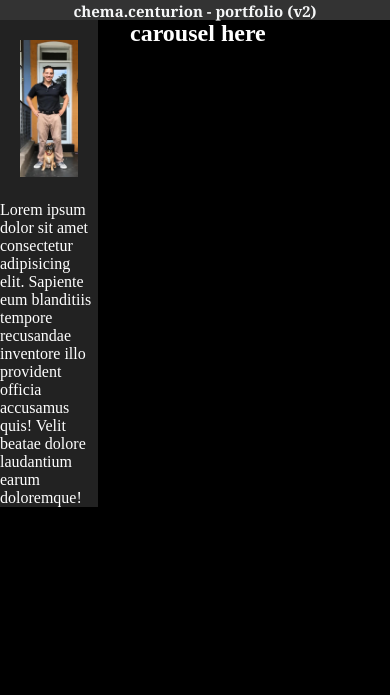
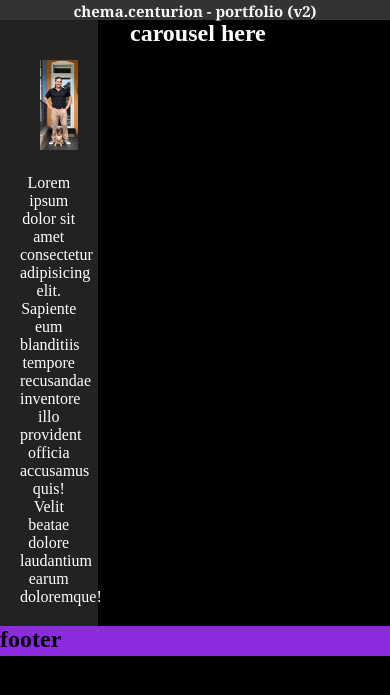
Before and after one commit to chemacenturion/Portfolio-v2, a plain HTML site: page index.html in a window 390 px wide. Shown: the part 87-782 px from the top of the page. Drawn offline with Linux system fonts and the light colour scheme.

Commit message:
adding footer and further responsive features

```diff
--- a/assets/styles.css
+++ b/assets/styles.css
@@ -5,7 +5,6 @@
 }
 
 body, html {
-    height: 100%;
     background: black;
 }
 
@@ -44,14 +43,23 @@ body, html {
     width: 25vw;
     color: white;
     background-color: rgb(34, 34, 34);
+    justify-content: center;
+    text-align: center;
+    padding: 20px;
 }
 
     .bio img {
         height: auto;
-        width: 25vw;
+        width: 20vw;
         padding: 20px;
     }
 
 .repo {
     color: white;
 }
+
+.footer {
+    background-color: blueviolet;
+    height: 30px;
+    width: 100vw;
+}
--- a/index.html
+++ b/index.html
@@ -3,18 +3,19 @@
 <head>
     <meta charset="UTF-8">
     <meta http-equiv="X-UA-Compatible" content="IE=edge">
-    <meta name="viewport" content="width=device-width, initial-scale=1.0, user-scalable=yes">
+    <meta name="viewport" content="width=device-width, initial-scale=1.0">
     <link rel="stylesheet" href="./assets/styles.css">
     <title>Document</title>
 </head>
+
 <body>
+    <header class= "hero-banner">
+        <nav class="navbar" id="navigate">
+            <img class= "banner" src= "./assets/images/Screenshot (87).png"></img>
+                <h2>chema.centurion - portfolio (v2)</h2>
+        </nav>
+    </header>
     <main>
-        <header class= "hero-banner">
-            <nav class="navbar" id="navigate">
-                <img class= "banner" src= "./assets/images/Screenshot (87).png"></img>
-                    <h2>chema.centurion - portfolio (v2)</h2>
-            </nav>
-        </header>
         <div class="grid-container">
             <div class="bio grid-item-1">
                 <img class= "bio" src="./assets/images/carlitojose.JPG"></img>
@@ -25,5 +26,9 @@
             </div>
         </div>
     </main>
+    <footer class= "footer">
+        <h2>footer</h2>
+    </footer>
 </body>
+
 </html>
```
